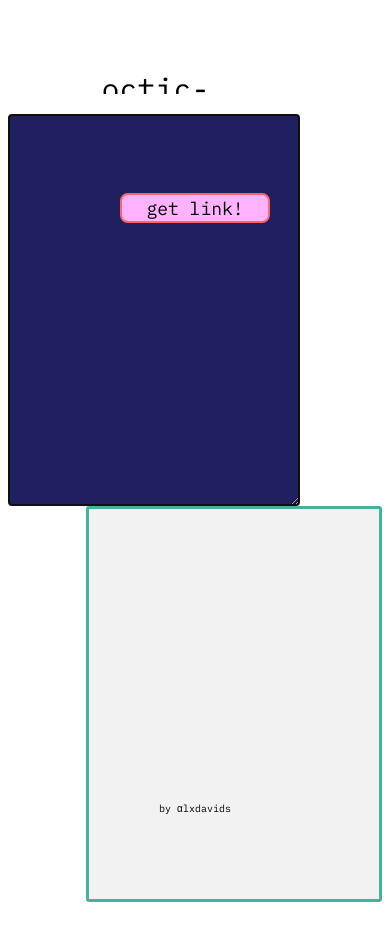
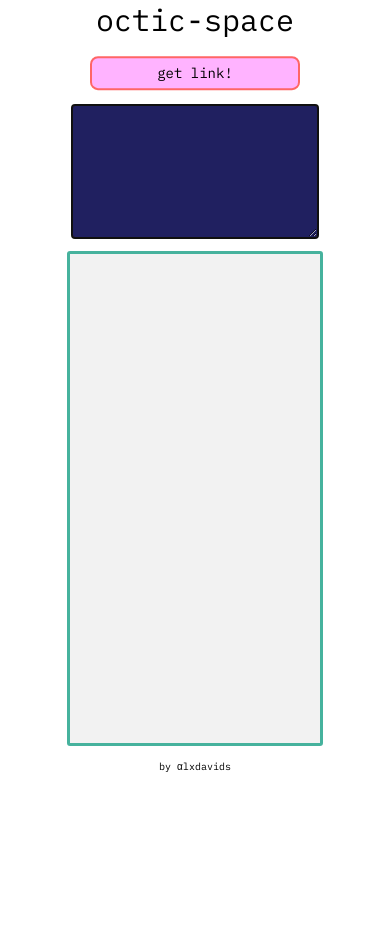
Before and after one commit to alxdavids/octic-space, a website: page index.html in a window 390 px wide. After the commit the page ends 844 px from the top, so only its background shows below. Drawn offline with nearby package versions, Linux system fonts and the light colour scheme.

Commit message:
Sort out phone format

```diff
--- a/index.html
+++ b/index.html
@@ -16,16 +16,17 @@
     <div id="above">
         octic-space
     </div>
-    <div id="main">
-    <textarea autofocus class="box" id="editor" oninput="render()">
-    </textarea>
-    <div class="box" id="viewer">
-    </div>
-    </div>
     <div id="link-button">
         <button onclick="getTiny()" id="copy-button">
             get link!
         </button>
+    </div>
+    <div class="box-editor">
+        <textarea autofocus class="box" id="editor" oninput="render()">
+        </textarea>
+    </div>
+    <div class="box-viewer">
+        <div class="box" id="viewer"></div>
     </div>
     <div id="footer">
         <p>by &alpha;lxdavids</p>
--- a/src/utils.js
+++ b/src/utils.js
@@ -4,7 +4,7 @@
 function render() {
   const ta = document.getElementById('copy-link');
   if (ta) {
-    document.body.removeChild(ta);
+    document.getElementById('link-button').removeChild(ta);
   }
   let html = document.getElementById('editor').value;
   html = scriptRender(html);
@@ -275,7 +275,7 @@ function displayUrl(url) {
   const textArea = document.createElement('textarea');
   textArea.id = 'copy-link';
   textArea.value = url;
-  document.body.appendChild(textArea);
+  document.getElementById('link-button').appendChild(textArea);
   textArea.focus();
   textArea.select();
 }
--- a/style.css
+++ b/style.css
@@ -1,6 +1,6 @@
 html {
     font-family: 'IBM Plex Mono', sans-serif;
-    font-size: 18px;
+    font-size: 22px;
     --green: #46B29D;
     --blue: #3333cc;
     --red: #DE5B49;
@@ -10,48 +10,49 @@ html {
     --lightRed: #ff6666;
 }
 
-#main {
-    position: absolute;
-    width: 100%;
-    background-color: #FFFFFF;
-    padding: 20px;
+.box {
+    overflow-wrap: break-word;
+    overflow-y: auto;
+    border-style: solid;
     border-radius: 3px;
-    top: 50%;
-    left: 50%;
-    transform: translateX(-50%) translateY(-50%);
+    text-align: left;
 }
 
-.box {
-    position: absolute;
-    overflow-wrap: break-word;
-    overflow-y: auto;
-    width: 250px;
-    height: 350px;
-    border-style: solid;
-    padding: 20px;
-    border-radius: 3px;
+.box-editor {
+    position: relative;
+    text-align: center;
+    width: 100%;
+    height: 15%;
+    padding-bottom: 20px;
+}
+
+.box-viewer {
+    position: relative;
+    text-align: center;
+    width: 100%;
+    height: 58%;
+    padding-bottom: 10px;
 }
 
 #editor {
-    position: relative;
-    float: left;
     border-color: var(--lightRed);
     background-color: var(--night);
     color: var(--pink);
+    width: 80%;
+    height: 100%;
+    border-width: 2px;
+    font-size: 16px;
 }
 
 #viewer {
-    position: relative;
-    float: right;
+    display: inline-block;
     border-color: var(--green);
     background-color: var(--lightGrey);
     font-weight: bold;
-    border-width:3px;
-}
-
-textarea {
-    width: 250px;
-    height: 350px;
+    padding-right: 5px;
+    padding-left: 5px;
+    width: 80%;
+    height: 100%;
 }
 
 .supsub {
@@ -72,35 +73,35 @@ textarea {
 }
 
 #above {
-    position: absolute;
-    top: 10%;
-    left: 50%;
-    transform: translateX(-50%) translateY(-50%);
+    position: relative;
+    width: 100%;
+    height: 5%;
+    text-align: center;
     font-size: 30px;
 }
 
 #link-button {
-    position: absolute;
-    top: 20%;
-    left: 50%;
-    transform: translateX(-50%) translateY(-50%);
+    position: relative;
+    width: 100%;
+    height: 5%;
+    margin-top: 10px;
+    margin-bottom: 10px;
+    text-align: center;
 }
 
 #footer {
+    position: relative;
     font-size: 10px;
-    position: absolute;
-    top: 80%;
-    left: 50%;
-    transform: translateX(-50%) translateY(-50%);
+    height: 10%;
+    width: 100%;
+    text-align: center;
 }
 
 button {
     font-family: 'IBM Plex Mono', sans-serif;
-    font-size: 18px;
+    font-size: 14px;
     background-color: var(--pink);
     border-radius: 8px;
-    width: 150px;
-    height: 30px;
     border-style: solid;
     border-color: var(--lightRed);
 }
@@ -109,18 +110,28 @@ button:hover {
     background-color: var(--lightRed);
 }
 
+#copy-button {
+    position: absolute;
+    top:50%;
+    left:50%;
+    transform: translateX(-50%) translateY(-50%);
+    display: inline-block;
+    height: 80%;
+    width: 70%;
+}
+
 #copy-link {
     position: absolute;
-    top: 20%;
-    left: 50%;
+    top:50%;
+    left:50%;
     transform: translateX(-50%) translateY(-50%);
+    display: inline-block;
     font-size: 14px;
     background-color: var(--night);
     color: var(--pink);
     border-radius: 8px;
-    width: 250px;
-    height: 20px;
-    padding: 20px;
+    width: 70%;
+    height: 80%;
     border-style: solid;
     border-color: var(--lightRed);
     text-align: center;
@@ -131,8 +142,12 @@ button:hover {
 }
 
 #anchor {
-    position: relative;
-    height: 1000px;
-    margin-left: auto;
-    margin-right: auto;
+    position: absolute;
+    top:50%;
+    left:50%;
+    transform: translateX(-50%) translateY(-50%);
+    width: 40%;
+    min-width: 300px;
+    height: 100%;
+    overflow: hidden;
 }
```
